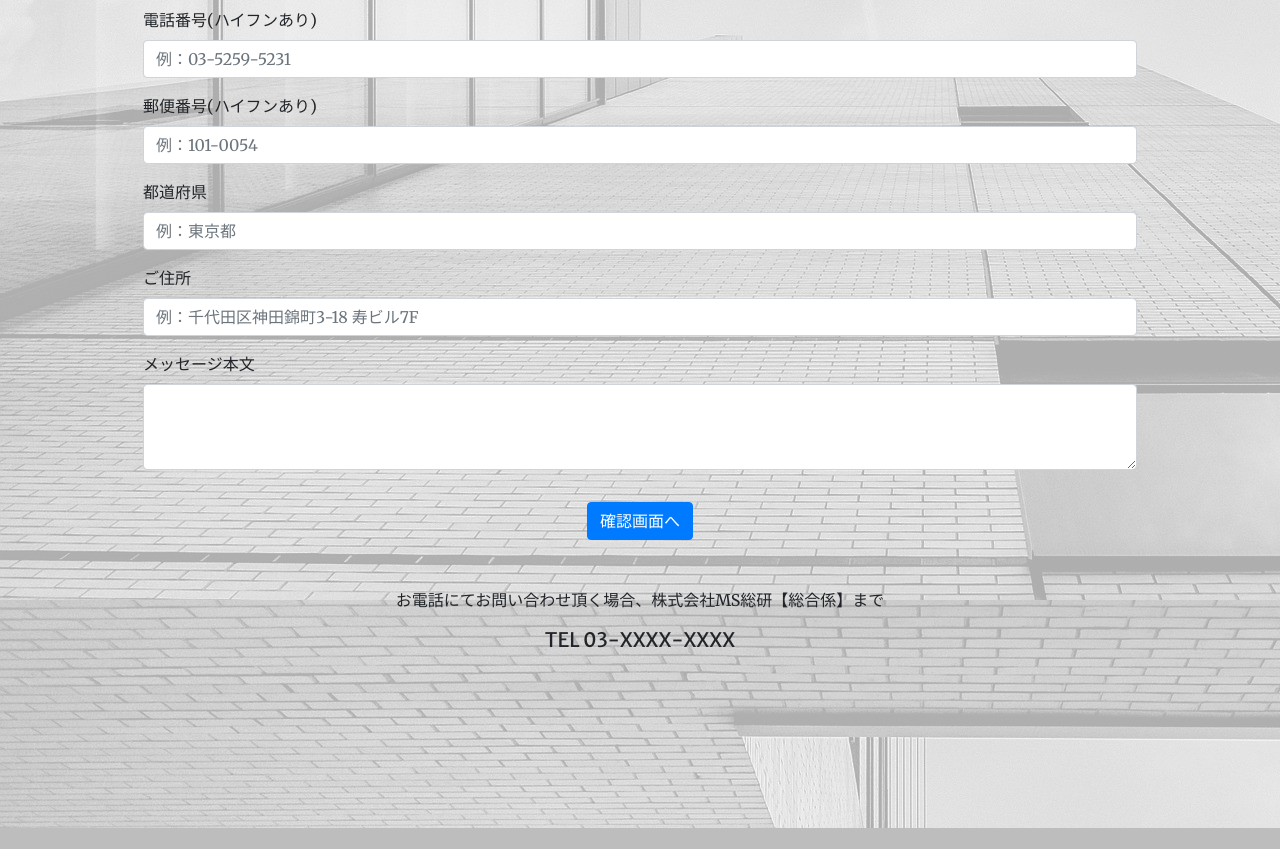
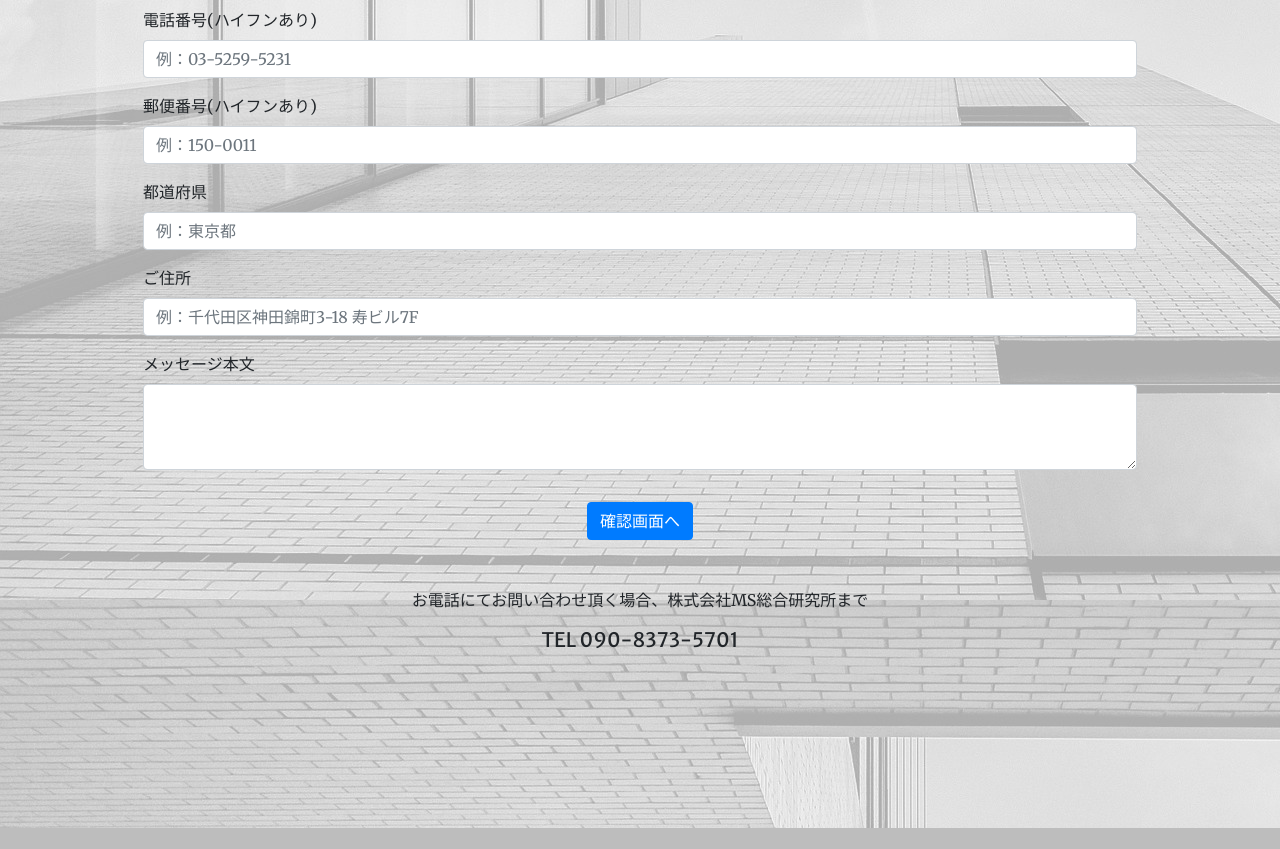
Before and after one commit to yutowww/yutowww.github.io, a Gatsby site in the folder HP/: page /contact/Contact in a window 1280 px wide. Shown: the part 680-1529 px from the top of the page. Built offline with nearby package versions, Linux system fonts and the light colour scheme; Gatsby itself is replaced by a stand-in of ours.

Commit message:
contact edit

```diff
--- a/HP/src/pages/contact/Contact.jsx
+++ b/HP/src/pages/contact/Contact.jsx
@@ -23,8 +23,8 @@ const Contacts = () => {
                     </div>
                         <Form />
                     <div className="container mt-5 mb-5 bottom-contents">
-                        <p>お電話にてお問い合わせ頂く場合、株式会社MS総研【総合係】まで</p>
-                        <p className="h5">TEL 03-XXXX-XXXX</p>
+                        <p>お電話にてお問い合わせ頂く場合、株式会社MS総合研究所まで</p>
+                        <p className="h5">TEL 090-8373-5701</p>
                     </div>
                 </div>
             </div>
--- a/HP/src/pages/contact/Form.jsx
+++ b/HP/src/pages/contact/Form.jsx
@@ -96,7 +96,7 @@ const Form = () => {
                         name="postalcode"
                         type="text"
                         className="form-control"
-                        placeholder="例：101-0054"
+                        placeholder="例：150-0011"
                         ref={register({
                             required: true,
                             pattern: {
```
